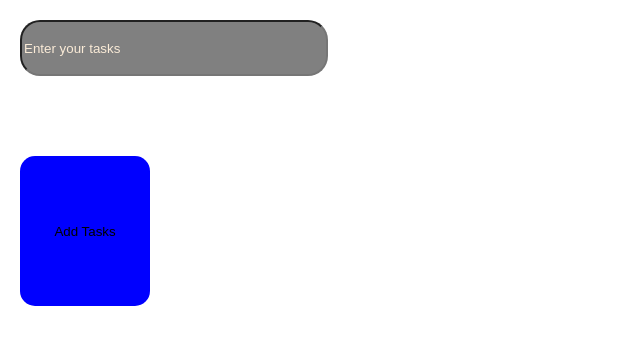
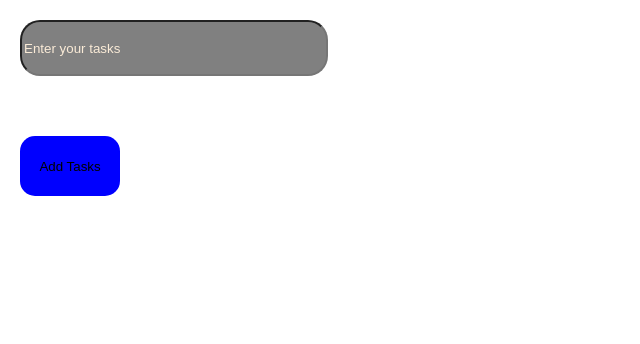
Before and after one commit to MaccccD/Sign-Up_Form_React_Project, a React (Create React App) app: page /ToDoList in a window 1280 px wide. Shown: the top 344 px of the page, without its empty margins (0-640 px from the left). Built offline with nearby package versions, Linux system fonts and the light colour scheme.

Commit message:
Tasks Holder logic update fix

```diff
--- a/src/App.css
+++ b/src/App.css
@@ -21,6 +21,13 @@ button{
 }
 button:hover{
   background-color: green;
+}
+.tasks {
+  background-color: blue;
+  border-radius: 15px;
+  width: 100px;
+  height: 60px;
+  cursor: pointer;
 }
 input {
     display: flex;
--- a/src/Components/ToDoList.jsx
+++ b/src/Components/ToDoList.jsx
@@ -8,7 +8,14 @@ function ToDoList() {
 
     function AddTasks(){
       //add tasks typed into the holder
-      setTasksHolder(...tasks); // in react, we dont use push like in pur js , we add something to an array in this way by using the spread operator
+      // let tasksAdded = [
+      //   tasks = "",
+      //   complete = false,
+      //   Date.toString()
+
+      // ];
+      setTasksHolder([...tasksHolder, tasks]); // in react, we dont use push like in pure js , we add something to an array in this way by using the spread operator
+      //also you need to add the tasks into the task holder by doing it like above. not just a'task' with no holder like i had before: "...task"(that's wrong)
       setComplete(false);
       console.log("a new task has been added to the tasks holder");
       console.log(tasksHolder);
@@ -18,8 +25,8 @@ function ToDoList() {
   return (
     <div>
       <input type='text' placeholder='Enter your tasks' onChange={(t)=> setTasks(t.target.value)} />
-      <br/><br/>
-      <button onClick={AddTasks}>Add Tasks</button>
+      <br/>
+      <button onClick={AddTasks} className='tasks'>Add Tasks</button>
       <br/>
      <ul>
       {tasksHolder.map((task, index)=>{
```
